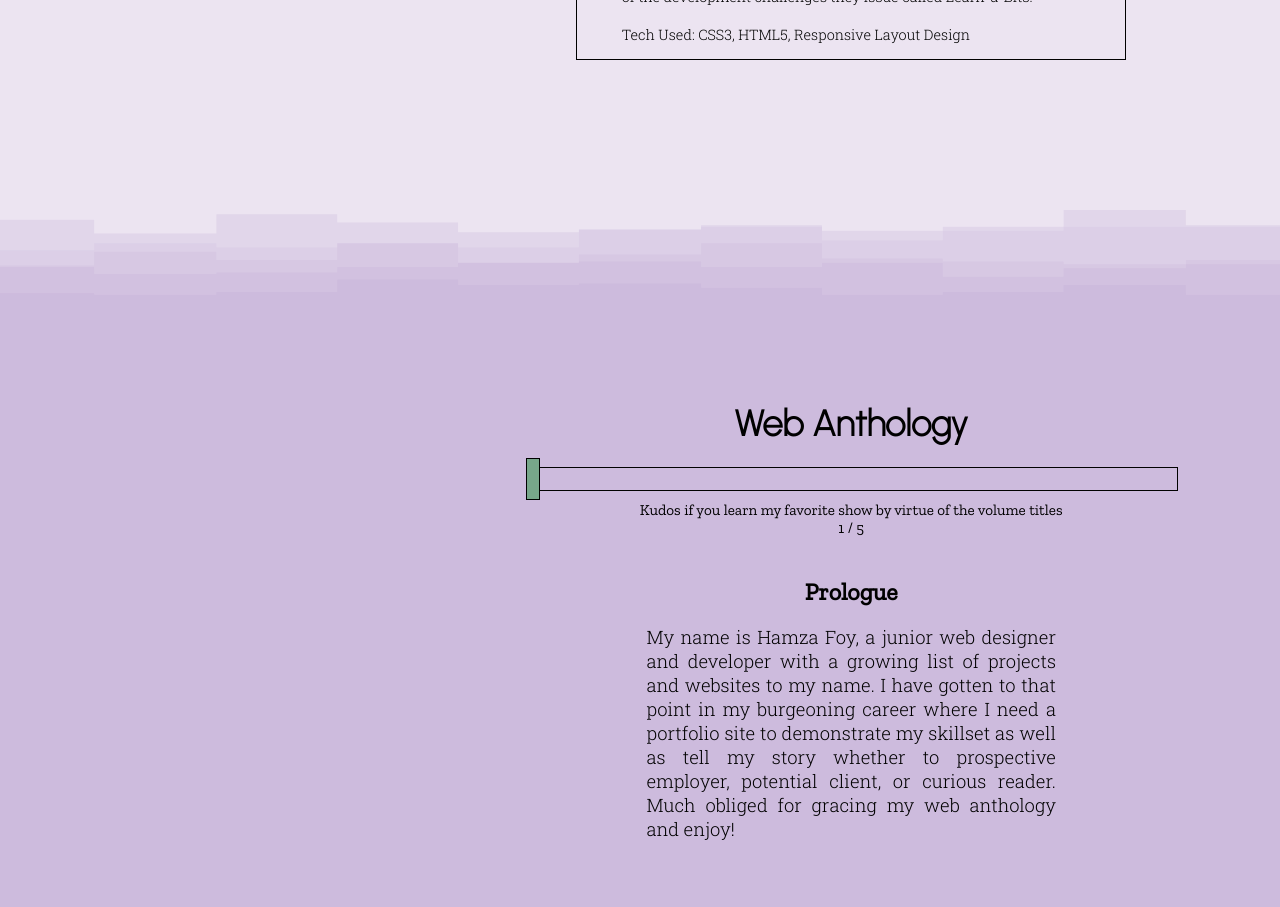
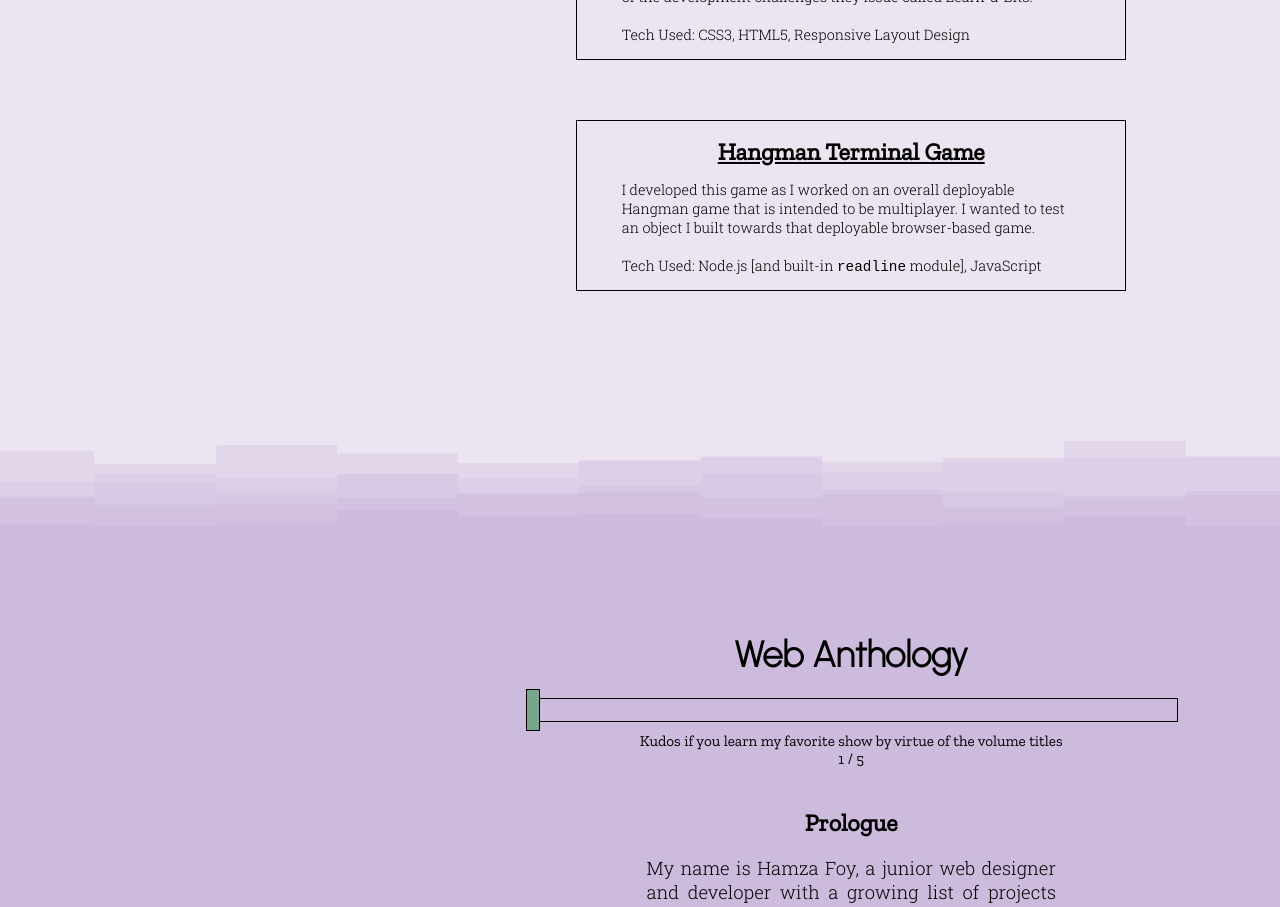
Before and after one commit to hamzafoy/hamza_foy_anthology, a React (Create React App) app: page / in a window 1280 px wide. Shown: the part 2780-3687 px from the top of the page. Built offline with nearby package versions, Linux system fonts and the light colour scheme.

Commit message:
Added additional body-section card about a Node.js terminal game developed recently.

```diff
--- a/src/BodySection/BodySection.js
+++ b/src/BodySection/BodySection.js
@@ -172,6 +172,28 @@ class BodySection extends React.Component {
 
                     </aside>
 
+                    <aside className="project-list__item">
+
+                        <h1 className="item__label">
+                            <a
+                            href="https://github.com/hamzafoy/hangman_interact_game/blob/master/index.js"
+                            target="_blank"
+                            rel="noreferrer"
+                            >
+                                Hangman Terminal Game
+                            </a>
+                        </h1>
+
+                        <p className="item__text">
+                            I developed this game as I worked on an overall deployable Hangman game that
+                            is intended to be multiplayer. I wanted to test an object I built towards that
+                            deployable browser-based game.<br/><br/>
+
+                            Tech Used: Node.js [and built-in <code>readline</code> module], JavaScript
+                        </p>
+
+                    </aside>
+
                 </section>
 
                 <div className="body__layered-step-divider layered-step-white-top">
```
